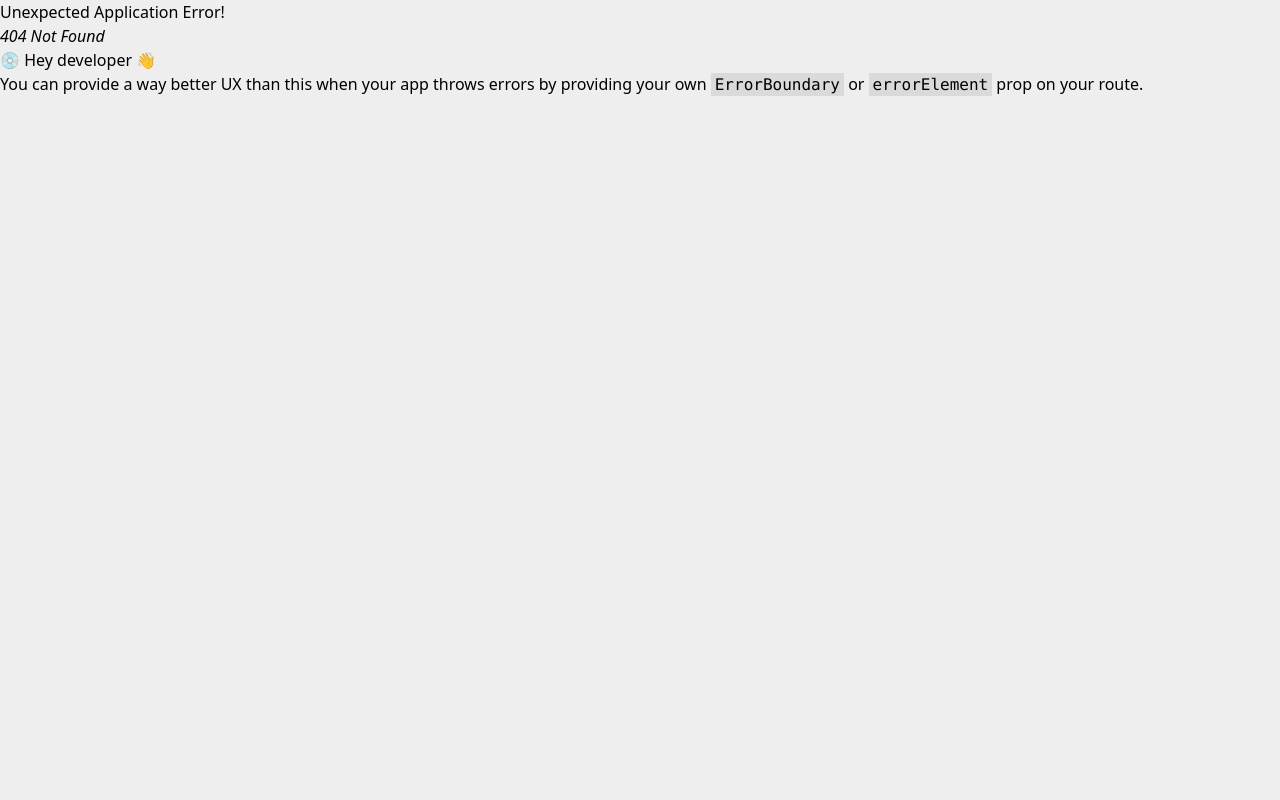
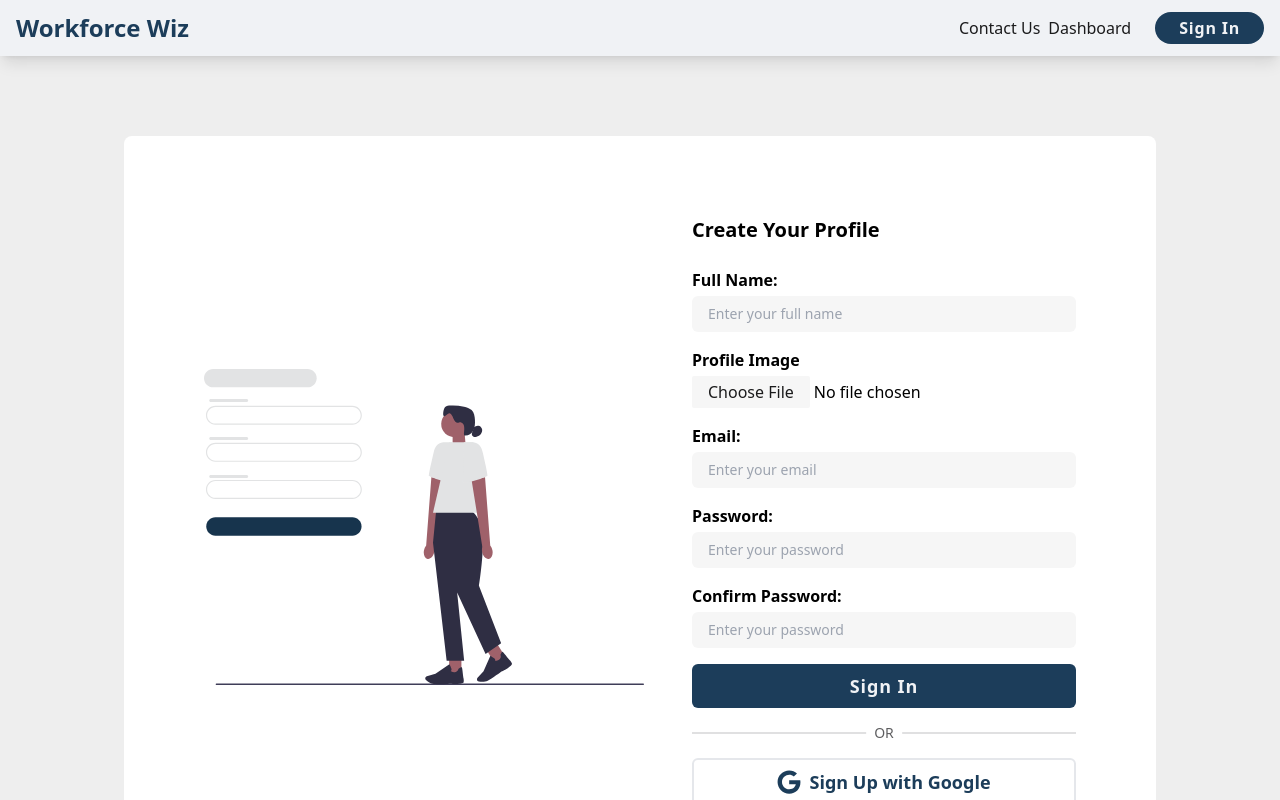
Before and after one commit to adnanakhlasofficial/workforce-wiz-client, a React (Vite) app: page /sign-up in a window 1280 px wide. Before the commit this address had no page. Shown: the top 800 px of the page. Built offline with nearby package versions, Linux system fonts and the light colour scheme.

Commit message:
added sign in and sing up

```diff
--- /dev/null
+++ b/src/components/shared/Button/Button.jsx
@@ -0,0 +1,9 @@
+const Button = ({ label }) => {
+  return (
+    <>
+      <button className="btn !rounded-md py-2 text-lg">{label}</button>
+    </>
+  );
+};
+
+export default Button;
--- /dev/null
+++ b/src/components/shared/InputField/InputField.jsx
@@ -0,0 +1,17 @@
+const InputField = ({ label, type, placeholder }) => {
+  return (
+    <div className="flex flex-col gap-1">
+      <label className="capitalize font-semibold " htmlFor={type}>
+        {label}:
+      </label>
+      <input
+        className="input-field"
+        id={type}
+        type={type}
+        placeholder={placeholder}
+      />
+    </div>
+  );
+};
+
+export default InputField;
--- /dev/null
+++ b/src/components/shared/SocialLogin/SocialLogin.jsx
@@ -0,0 +1,14 @@
+import { FaGoogle } from "react-icons/fa6";
+
+const SocialLogin = ({ label }) => {
+  return (
+    <div className="mt-4">
+      <button className="px-4 py-2 border-2 w-full rounded-md mt-2 font-bold text-primary hover:bg-primary hover:text-errigalWhite hover:border-primary transition duration-300 flex gap-2 items-center justify-center text-lg">
+        <FaGoogle size={24} />
+        {label} with Google
+      </button>
+    </div>
+  );
+};
+
+export default SocialLogin;
--- a/src/index.css
+++ b/src/index.css
@@ -4,13 +4,16 @@
 
 @layer components {
   .btn {
-    @apply bg-primary text-errigalWhite px-6 py-1 rounded-full hover:bg-midnightOcean;
+    @apply bg-primary text-errigalWhite px-6 py-1 rounded-full hover:bg-midnightOcean transition duration-300 font-semibold tracking-wider active:scale-95;
   }
   .nav-active {
     @apply text-midnightOcean transition-colors font-medium underline;
   }
   .nav-inactive {
     @apply hover:text-midnightOcean transition-colors font-medium;
+  }
+  .input-field {
+    @apply bg-whiteSmoke py-2 block px-4 rounded-md text-sm text-cocoBlack;
   }
 }
 
--- a/src/pages/SignIn/SignIn.jsx
+++ b/src/pages/SignIn/SignIn.jsx
@@ -1,5 +1,46 @@
+import { Link } from "react-router-dom";
+import signIn from "../../assets/illustrations/sign-in.svg";
+import Button from "../../components/shared/Button/Button";
+import InputField from "../../components/shared/InputField/InputField";
+import SocialLogin from "../../components/shared/SocialLogin/SocialLogin";
+
 const SignIn = () => {
-  return <div>Sign In</div>;
+  return (
+    <section className="mx-auto my-20 flex gap-12 flex-row-reverse justify-center items-center rounded-lg bg-white py-20 !w-max !px-20">
+      <div className="max-w-sm">
+        <img src={signIn} alt="" />
+      </div>
+      <div className=" rounded-lg max-w-sm w-full">
+        <h2 className="text-xl font-bold mb-6">Log In to Continue</h2>
+        <form className="grid grid-cols-1 gap-4">
+          <InputField
+            label={"email"}
+            type={"email"}
+            placeholder={"Enter your email"}
+          />
+
+          <InputField
+            label={"password"}
+            type={"password"}
+            id={"password"}
+            placeholder={"Enter your password"}
+          />
+          <Link className="text-xs text-cocoBlack -mt-3 ml-2 hover:underline ">
+            Forgot Password?
+          </Link>
+          <Button label={"Sign In"} />
+        </form>
+        <div className="my-6 border border-[#e0e0e1] relative before:content-['OR'] before:absolute before:bottom-full before:bg-white before:px-2 before:left-1/2 before:-translate-x-1/2 before:translate-y-1/2 before:text-sm before:font-medium before:text-iron"></div>
+        <SocialLogin label={"Sign In"} />
+        <p className="mt-2 text-primary flex gap-1">
+          New here?
+          <Link className="hover:underline underline-offset-2" to={"/sign-up"}>
+            Create an account.
+          </Link>
+        </p>
+      </div>
+    </section>
+  );
 };
 
 export default SignIn;
--- /dev/null
+++ b/src/pages/SignUp/SignUp.jsx
@@ -0,0 +1,66 @@
+import { Link } from "react-router-dom";
+import InputField from "../../components/shared/InputField/InputField";
+import Button from "../../components/shared/Button/Button";
+import SocialLogin from "../../components/shared/SocialLogin/SocialLogin";
+import signUp from "../../assets/illustrations/sign-up.svg";
+
+const SignUp = () => {
+  return (
+    <section className="mx-auto my-20 flex gap-12 flex-row justify-center items-center rounded-lg bg-white py-20 !w-max !px-20">
+      <div className="max-w-lg">
+        <img src={signUp} alt="" />
+      </div>
+      <div className=" rounded-lg max-w-sm w-full">
+        <h2 className="text-xl font-bold mb-6">Create Your Profile</h2>
+        <form className="grid grid-cols-1 gap-4">
+          <InputField
+            label={"Full Name"}
+            type={"text"}
+            placeholder={"Enter your full name"}
+          />
+
+          <div className="flex flex-col gap-1">
+            <label className="capitalize font-semibold " htmlFor="image">
+              Profile Image
+            </label>
+            <input
+              type="file"
+              id="image"
+              className="file:bg-whiteSmoke file:hover:bg-[#d6d6d6] hover:cursor-pointer file:text-cocoBlack file:font-medium file:border-none file:outline-none file:px-4 file:py-1 file:rounded-sm !w-max file:transition file:duration-300 file:cursor-pointer"
+            />
+          </div>
+
+          <InputField
+            label={"email"}
+            type={"email"}
+            placeholder={"Enter your email"}
+          />
+
+          <InputField
+            label={"password"}
+            type={"password"}
+            id={"password"}
+            placeholder={"Enter your password"}
+          />
+          <InputField
+            label={"confirm password"}
+            type={"password"}
+            id={"password"}
+            placeholder={"Enter your password"}
+          />
+          <Button label={"Sign In"} />
+        </form>
+        <div className="my-6 border border-[#e0e0e1] relative before:content-['OR'] before:absolute before:bottom-full before:bg-white before:px-2 before:left-1/2 before:-translate-x-1/2 before:translate-y-1/2 before:text-sm before:font-medium before:text-iron"></div>
+        <SocialLogin label={"Sign Up"} />
+        <p className="mt-2 text-primary flex gap-1">
+          Already have an account?
+          <Link className="hover:underline underline-offset-2" to={"/sign-in"}>
+            Sign in here!
+          </Link>
+        </p>
+      </div>
+    </section>
+  );
+};
+
+export default SignUp;
--- a/src/routes/router.jsx
+++ b/src/routes/router.jsx
@@ -3,6 +3,7 @@ import MainLayout from "../layouts/MainLayout";
 import Home from "../pages/Home/Home";
 import Contact from "../pages/Contact/Contact";
 import SignIn from "../pages/SignIn/SignIn";
+import SignUp from "../pages/SignUp/SignUp";
 
 export const router = createBrowserRouter([
   {
@@ -21,6 +22,10 @@ export const router = createBrowserRouter([
         path: "sign-in",
         element: <SignIn />,
       },
+      {
+        path: "sign-up",
+        element: <SignUp />,
+      },
     ],
   },
   {
--- a/tailwind.config.js
+++ b/tailwind.config.js
@@ -7,6 +7,7 @@ export default {
         primary: "#1C3D5A",
         midnightOcean: "#17344d",
         errigalWhite: "#F0F2F5",
+        whiteSmoke: "#f6f6f6",
         walrus: "#9b9b9e",
         iron: "#5e5e60",
         cocoBlack: "#1b1b1c",
```
Also changed, not shown: src/assets/illustrations/sign-up.svg (added).
